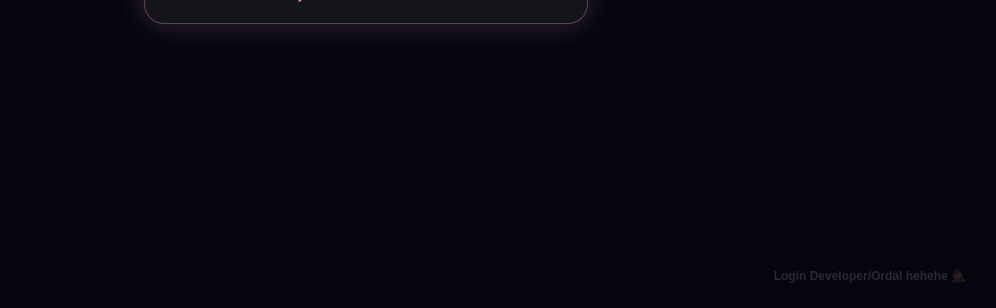
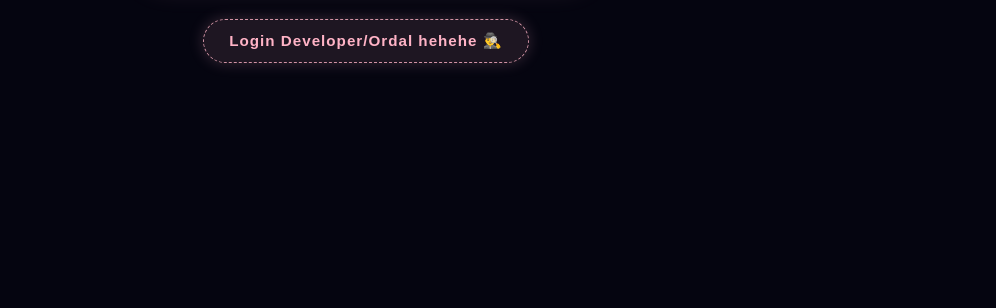
Before and after one commit to viquersrumimpunu019/JenBirthday, a plain HTML site: page index.html in a window 1280 px wide. Shown: the part 492-800 px from the top of the page, without its empty margins (274-1270 px from the left). Drawn offline with nearby package versions, Linux system fonts and the light colour scheme.

Commit message:
Update style.css

```diff
--- a/style.css
+++ b/style.css
@@ -32,13 +32,27 @@ body, html {
 .time-box p { font-size: 0.85rem !important; margin-bottom: 0 !important; color: #ffb3c6 !important; text-transform: uppercase; letter-spacing: 1px; font-style: normal !important;}
 .separator { font-size: 2.5rem; color: #a0a0b0; margin-bottom: 20px; }
 
-/* TOMBOL & MODAL ORDAL RAHASIA */
+/* TOMBOL & MODAL ORDAL RAHASIA (DIBIKIN MENGGODA & MENGGANTUNG DI BAWAH) */
 #btn-ordal {
-    position: absolute; bottom: 15px; right: 20px;
-    background: none; border: none; color: rgba(255, 255, 255, 0.15); /* Sangat samar */
-    font-size: 0.75rem; cursor: pointer; z-index: 30001; transition: color 0.3s;
+    margin-top: 35px;
+    background: rgba(255, 179, 198, 0.1);
+    border: 1px dashed rgba(255, 179, 198, 0.8);
+    color: #ffb3c6;
+    padding: 12px 25px;
+    border-radius: 25px;
+    font-size: 0.95rem;
+    font-weight: bold;
+    cursor: pointer;
+    z-index: 30001;
+    transition: all 0.3s ease;
+    box-shadow: 0 0 15px rgba(255, 179, 198, 0.2);
+    letter-spacing: 1px;
 }
-#btn-ordal:hover { color: rgba(255, 255, 255, 0.8); }
+#btn-ordal:hover {
+    background: rgba(255, 179, 198, 0.3);
+    box-shadow: 0 0 25px rgba(255, 179, 198, 0.5);
+    transform: translateY(-2px);
+}
 
 #ordal-modal {
     position: fixed; top: 0; left: 0; width: 100vw; height: 100vh;
@@ -163,6 +177,4 @@ canvas { display: block; outline: none; }
     .time-box span { font-size: 2rem; }
     .time-box { min-width: 45px; }
     .separator { font-size: 1.8rem; margin-bottom: 15px; }
-
-    #btn-ordal { bottom: 10px; right: 10px; font-size: 0.65rem; }
 }
```
